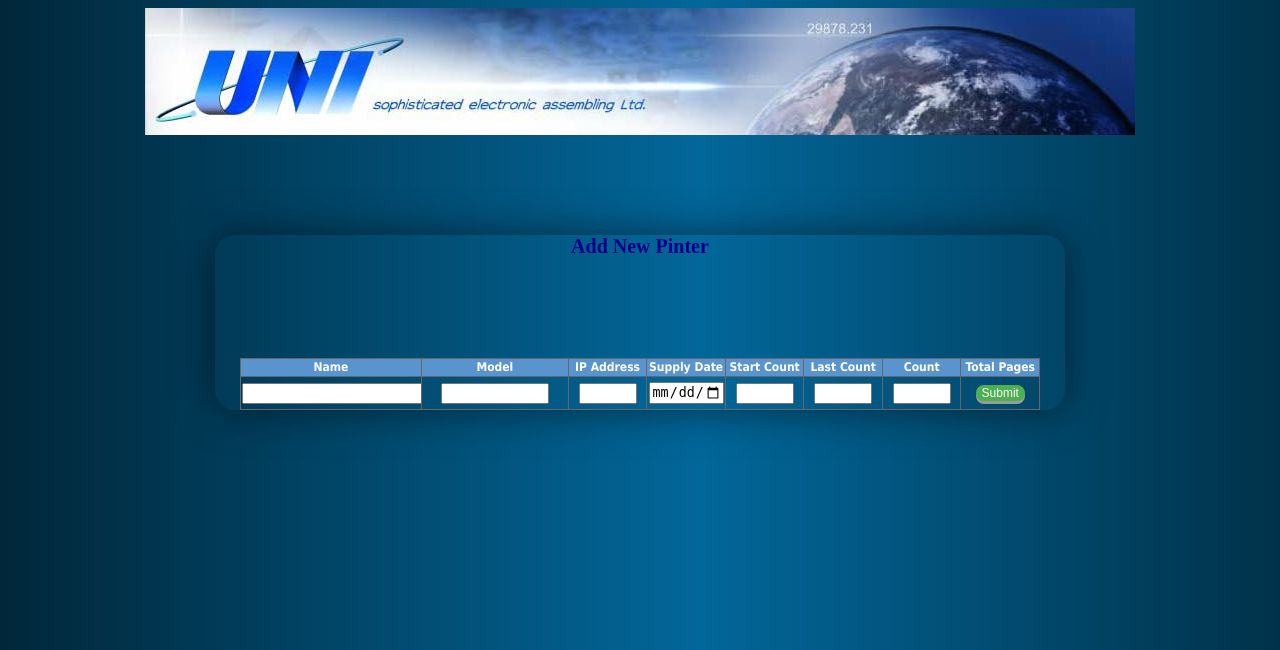
After one commit to Datsent/Web_app_PrinterCounter, a Flask app: page /add in a window 1280 px wide. The commit adds this page. Shown: the top 650 px of the page. Run offline with Flask 3, Linux system fonts and the light colour scheme; some libraries are stand-ins or nearby versions.

Commit message:
dev html

```diff
--- a/Data/html/static/style.css
+++ b/Data/html/static/style.css
@@ -8,7 +8,9 @@ p {
   font-size: 18px;
   color: #DE2046;
 }
-
+#body {
+    background-image: url(background.png);
+}
 #banner {
 	position: relative;
 	/*margin-bottom: 10px;*/
@@ -18,16 +20,22 @@ p {
 	background-image: url(headerBackground.jpg);
 }
 #container {
-  height: 771px;
-  width: 990px;
+  height: 1200px auto;
+  width: 850px;
   margin: 100px auto;
 
   background-size: cover;
   background-position: left;
-  box-shadow: 0 0 3px rgba(0, 0, 0, 0.5);
+  box-shadow: 0 0 40px rgba(0, 0, 0, 0.5);
   border-radius: 20px;
   -webkit-border-radius: 20px;
   -moz-border-radius: 20px;
+}
+form {
+    height: 1200px auto;
+    width: 850px;
+    margin: 100px auto;
+
 }
 
 #name {
@@ -70,7 +78,7 @@ table.gridtable td {
 }
 table {
 	border-spacing: 40 0px;
-	margin: 100px auto;
+	margin: 50px auto;
 
 }
 
@@ -100,3 +108,44 @@ tfoot > tr  {
 tbody > tr:hover {
   background-color: #ffc107;
 }
+
+#i_model {
+    width: 100px;
+}
+#i_address {
+    width: 50px
+}
+#i_date {
+    width: 70px
+}
+#i_start_count {
+    width: 50px
+}
+#i_last_count {
+    width: 50px
+}
+#i_count {
+    width: 50px
+}
+#add_new {
+  display: inline-block;
+  /*padding: 15px 25px; */
+  font-size: 12px;
+  cursor: pointer;
+  text-align: center;
+  text-decoration: none;
+  outline: none;
+  color: #fff;
+  background-color: #4CAF50;
+  border: none;
+  border-radius: 15px;
+  box-shadow: 0 3px #999;
+}
+
+#add_new:hover {background-color: #3e8e41}
+
+#add_new:active {
+  background-color: #3e8e41;
+  box-shadow: 0 2px #666;
+  transform: translateY(4px);
+}}
--- /dev/null
+++ b/Data/html/templates/add.html
@@ -0,0 +1,44 @@
+<!DOCTYPE html>
+<html>
+  <head>
+    <meta charset="UTF-8">
+    <title>My Python web page</title>
+<!--    <LINK rel="stylesheet" type="text/css" href="{{ url_for('static', filename='style.css') }}"> -->
+    <script type="text/javascript" src="http://ajax.googleapis.com/ajax/libs/jquery/1.6.2/jquery.min.js"></script>
+    <LINK rel="stylesheet" type="text/css" href="../static/style.css">
+  </head>
+
+  <body id="body">
+    <div id="banner"></div>
+    <div id="container">
+        <h1>Add New Pinter</h1>
+        <form action="/add" method="POST">
+            <table width="800px" style="table-layout:fixed;" class="gridtable">
+			<tr>
+				<th width="50px" align="center">Name</th>
+				<th width="40px" align="center">Model</th>
+                <th width="20px" align="center">IP Address</th>
+                <th width="20px" align="center">Supply Date</th>
+                <th width="20px" align="center">Start Count</th>
+                <th width="20px" align="center">Last Count</th>
+                <th width="20px" align="center">Count</th>
+                <th width="20px" align="center">Total Pages</th>
+			</tr>
+
+			<tr>
+				<td scope="row" id="name" align="center"><input id="i_name" type="text" name="name"> </td>
+				<td scope="row" id="model" align="center"><input id="i_model" type="text" name="model"></td>
+                <td scope="row" id="address" align="center"> <input id="i_address" type="text" name="address"> </td>
+                <td scope="row" id="sup_date" align="center"> <input id="i_date" type="date" name="sup_date"> </td>
+                <td scope="row" id="start_count" align="center"> <input id="i_start_count" type="text" name="start_count"> </td>
+                <td scope="row" id="last_count" align="center"> <input id="i_last_count" type="text" name="last_count"> </td>
+                <td scope="row" id="count" align="center"> <input id="i_count" type="text" name="count"> </td>
+                <td scope="row" id="total" align="center"> <input id="add_new" type="submit" value="Submit"> </td>
+			</tr>
+
+		</table>
+        </form>
+	</div>
+
+  </body>
+</html>
--- /dev/null
+++ b/test.py
@@ -0,0 +1,5 @@
+import Data.Data_Base
+
+file = Data.Data_Base.load_db_into_list()
+
+print(file)
--- a/web_app.py
+++ b/web_app.py
@@ -1,5 +1,6 @@
+import Data.Data_Base
 from Data.Data_Base import load_db_into_list
-from flask import Flask, render_template
+from flask import Flask, render_template, request, redirect, url_for
 
 
 app = Flask(__name__, template_folder='Data/html/templates', static_folder='Data/html/static')
@@ -9,7 +10,22 @@ def data_web():
     file = load_db_into_list()
     return render_template('home.html', SCORES=file)
 
+@app.route('/redirect')
+def redirect_page():
+    return redirect(url_for('data_web_post'))
 
+@app.route('/add', methods=['POST', 'GET'])
+def data_web_post():
+    if request.method == 'POST':
+        new_printer = [request.form.get('name'), request.form.get('model'), request.form.get('address'),
+                       request.form.get('sup_date'), request.form.get('start_count'), request.form.get('last_count'),
+                       request.form.get('count')]
+        print(new_printer)
+        Data.Data_Base.add_list_to_db(new_printer)
+        file = load_db_into_list()
+        return render_template('home.html', SCORES=file)
+    else:
+        return render_template('add.html')
 
 if __name__ == '__main__':
     app.run('0.0.0.0',port=5000, debug=True)
```
Also changed, not shown: Data/html/templates/home.html (+7 -5 lines), Data/db/data.db (added), Data/html/static/background.png (added).
